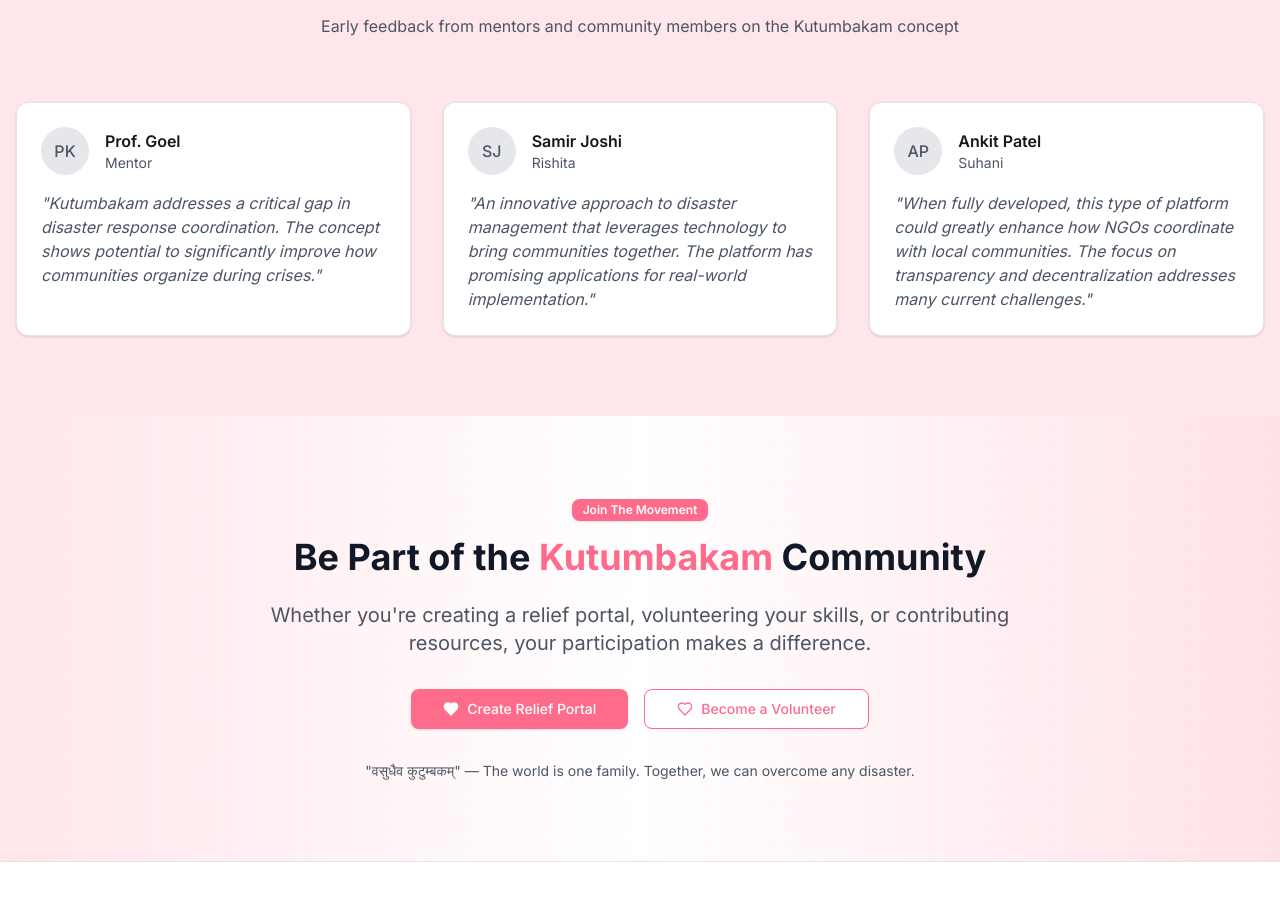
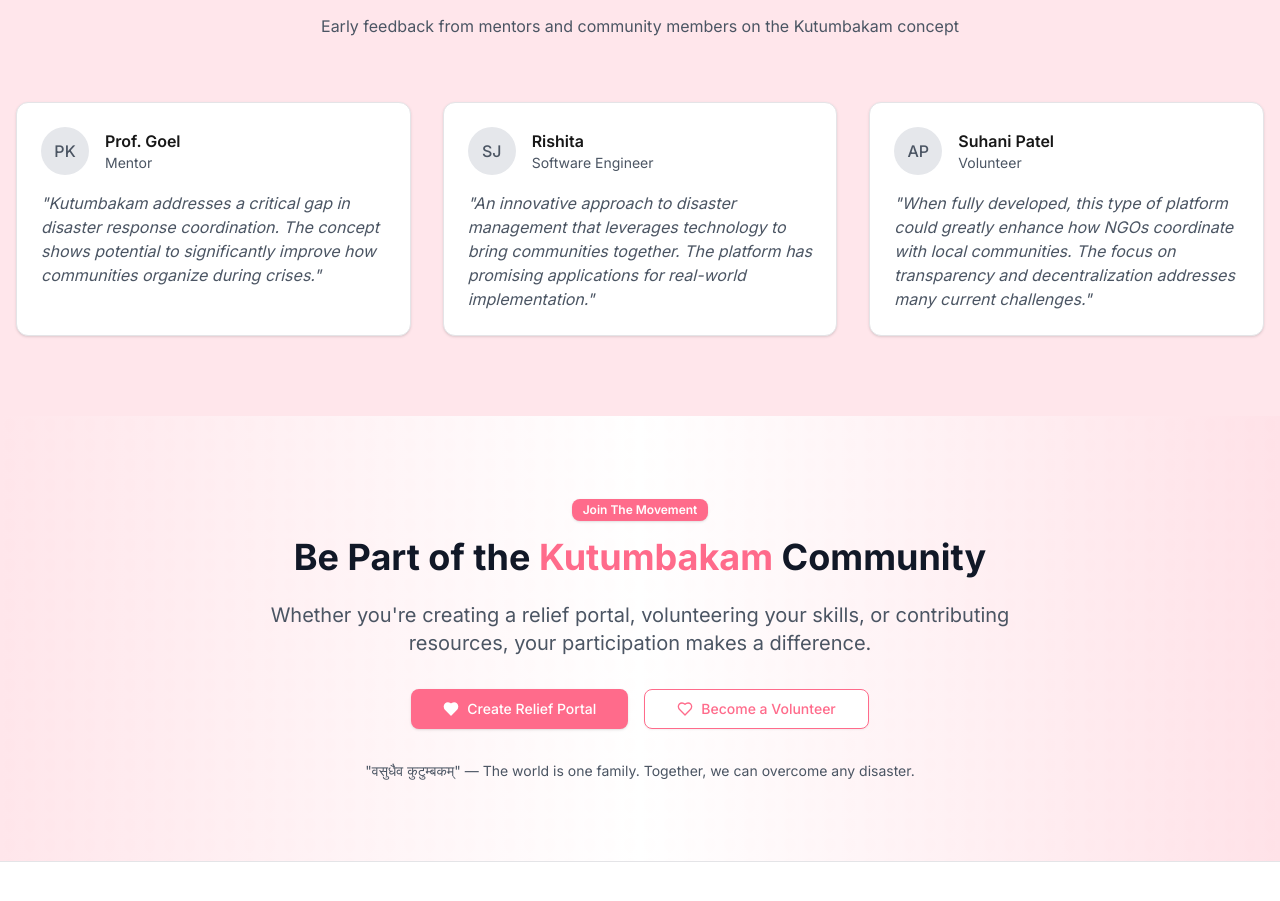
Before and after one commit to manan0209/devkutumbakam, a Next.js app: page / in a window 1280 px wide. Shown: the part 3628-4529 px from the top of the page. Built offline with nearby package versions, Linux system fonts and the light colour scheme; no server answers; the database is empty.

Commit message:
Analytics added

```diff
--- a/app/layout.tsx
+++ b/app/layout.tsx
@@ -2,6 +2,7 @@ import "@/app/globals.css";
 import { AuthProvider } from "@/lib/auth-context";
 import { Inter } from "next/font/google";
 import type React from "react";
+import { Analytics } from "@vercel/analytics/react"
 
 const inter = Inter({ subsets: ["latin"] });
 
@@ -25,6 +26,7 @@ export default function RootLayout({
         <AuthProvider>
           {children}
         </AuthProvider>
+        <Analytics/>
       </body>
     </html>
   );
--- a/app/page.tsx
+++ b/app/page.tsx
@@ -605,9 +605,9 @@ export default function Home() {
                       </div>
                     </div>
                     <div>
-                      <h4 className="font-semibold">Samir Joshi</h4>
+                      <h4 className="font-semibold">Rishita</h4>
                       <p className="text-sm text-gray-600">
-                        Rishita
+                        Software Engineer
                       </p>
                     </div>
                   </div>
@@ -626,9 +626,9 @@ export default function Home() {
                       </div>
                     </div>
                     <div>
-                      <h4 className="font-semibold">Ankit Patel</h4>
+                      <h4 className="font-semibold">Suhani Patel</h4>
                       <p className="text-sm text-gray-600">
-                        Suhani
+                        Volunteer
                       </p>
                     </div>
                   </div>
--- a/package.json
+++ b/package.json
@@ -24,6 +24,7 @@
     "@radix-ui/react-slot": "^1.1.2",
     "@radix-ui/react-tabs": "^1.1.3",
     "@radix-ui/react-tooltip": "^1.1.8",
+    "@vercel/analytics": "^1.5.0",
     "class-variance-authority": "^0.7.1",
     "clsx": "^2.1.1",
     "core-js": "^3.41.0",
```
Also changed, not shown: 1 other file (tests, documents, lock files or other folders).
